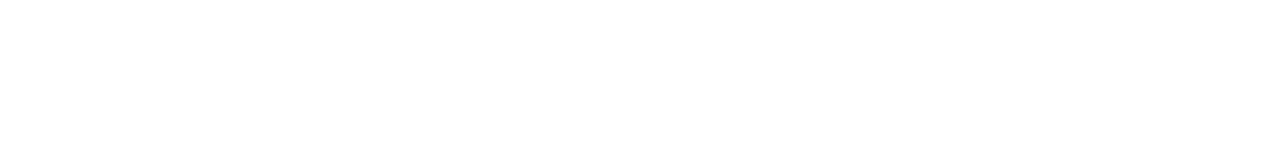
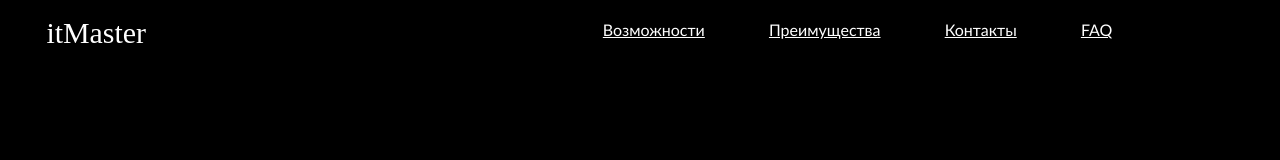
Before and after one commit to VladRadigin/VladRadigin.github.io, a plain HTML site: page index.html in a window 1280 px wide. Shown: the top 160 px of the page. Drawn offline with nearby package versions, Linux system fonts and the light colour scheme; a web font is replaced by a local one.

Commit message:
Creating a fixed header and styles for it

```diff
--- a/index.html
+++ b/index.html
@@ -8,6 +8,33 @@
     <link rel="stylesheet" href="style.css" />
 </head>
 <body>
+    <header>
+        <div id="logo" onclick="slowScroll('#top')">
+            <span>itMaster</span>
+        </div>
+        <div id="about">
+            <a href="#" title="Возможности" onclick="slowScroll('#main')">Возможности</a>
+            <a href="#" title="Преимущества" onclick="slowScroll('#overiew')">Преимущества</a>
+            <a href="#" title="Контакты" onclick="slowScroll('#contacts')">Контакты</a>
+            <a href="#" title="Ответы на вопросы" onclick="slowScroll('#faq')">FAQ</a>
+        </div>
+    </header>
 
+    <script src="https://ajax.googleapis.com/ajax/libs/jquery/3.5.1/jquery.min.js"></script>
+    <script>
+        function slowScroll(id) {
+            $('body').animate({
+                scrollTop: $(id).offset().top
+            }, 500);
+        }
+
+        $(document).on("scroll", function () {
+            if ($(window).scrollTop() === 0) {
+                $("header").removeClass("fixed");
+            } else {
+                $("header").attr("class", "fixed");
+            }
+        });
+    </script>
 </body>
 </html>
--- a/style.css
+++ b/style.css
@@ -0,0 +1,102 @@
+@import url('https://fonts.googleapis.com/css2?family=Roboto:wght@400;700;900&display=swap');
+@import url('https://fonts.googleapis.com/css2?family=Suez+One&display=swap');
+
+* {
+    margin: 0;
+    padding: 0;
+    outline: none;
+}
+
+body, html {
+    width: 100%;
+    height: 2000%;
+}
+
+body {
+    background-color: #000;
+    font-family: 'Trebuchet MS', 'Lucida Sans Unicode', 'Lucida Grande', 'Lucida Sans', Arial, sans-serif;
+}
+
+header {
+    width: 100%;
+    padding: 10px 0.5% 0px 0.5%;
+    background: transparent;
+    float: left;
+    position: fixed;
+}
+
+header #logo {
+    color: #fff;
+    cursor: pointer;
+}
+
+header #logo span {
+    font-size: 1.7em;
+    line-height: 45px;
+    margin-left: 40px;
+    font-family: 'Suez One', serif;
+}
+
+@media (min-width: 701px) {
+    #logo {
+        float: left;
+        width: 30%;
+        font-size: 1.1em;
+    }
+
+    #about {
+        float: right;
+        width: 67%;
+    }
+}
+
+@media (max-width: 700px) {
+    #logo {
+        margin-top: 15px;
+        width: 100%;
+        font-size: 1.5em;
+    }
+
+    #about {
+        float: left;
+        width: 100%;
+    }
+}
+
+#about {
+    text-align: center;
+    font-size: 1em;
+    line-height: 40px;
+    margin-bottom: 10px;
+}
+
+#about > a {
+    color: #fff;
+}
+
+#about > a:hover {
+    color: #b0b0b0;
+    text-decoration: underline;
+}
+
+#about > a:not(:last-child) {
+    margin-right: 7%;
+}
+
+.fixed {
+    z-index: 5000;
+    background-color: #fff;
+    border-bottom: 1px solid silver;
+}
+
+header.fixed #logo {
+    color: #343434;
+}
+
+.fixed #about > a {
+    color: #343434;
+}
+
+.fixed #about > a:hover {
+    color: #fcfcfc;
+}
```
